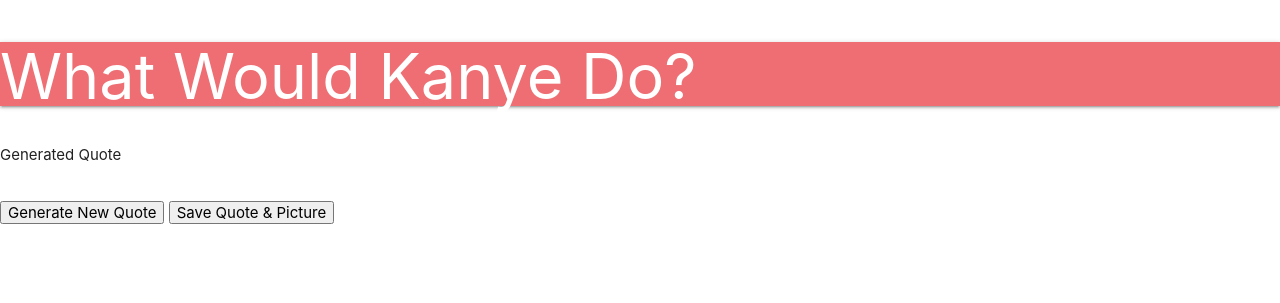
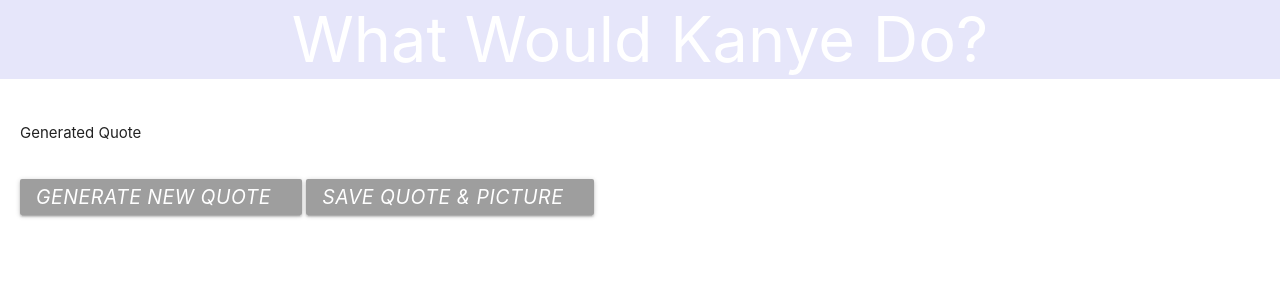
Before and after one commit to michael-rodriguez22/what-would-kanye-do, a plain HTML site: page index.html in a window 1280 px wide. Drawn offline with nearby package versions, Linux system fonts and the light colour scheme.

Commit message:
buttons styling added

```diff
--- a/assets/css/style.css
+++ b/assets/css/style.css
@@ -0,0 +1,11 @@
+main {
+    padding: 20px;
+}
+
+h1 {
+    text-align: center;
+    display: block;
+    margin: 0 auto;
+    background-color: lavender;
+    padding: 5px 0;
+}
--- a/index.html
+++ b/index.html
@@ -7,6 +7,7 @@
     <title>What Would Kanye Do?</title>
     <!-- Need to import Materialize -->
     <link rel="stylesheet" href="https://cdnjs.cloudflare.com/ajax/libs/materialize/1.0.0/css/materialize.min.css">
+    <link rel="stylesheet" href="./assets/css/style.css">
 </head>
 
 <body>
@@ -28,8 +29,8 @@
                 </div>
             </div>
             <div class="buttons">
-                <button id="generate-button-el">Generate New Quote</button>
-                <button id="save-button-el">Save Quote & Picture</button>
+                <button id="generate-button-el" class="waves-effect waves-light btn dark grey"><i class="material-icons left">Generate New Quote</button></i>
+                <button id="save-button-el" class="waves-effect waves-light btn dark grey"><i class="material-icons left">Save Quote & Picture</button></i>
             </div>
         </section>
         <!-- Saved Quotes Section -->
```
Also changed, not shown: assets/js/style.css (deleted).
